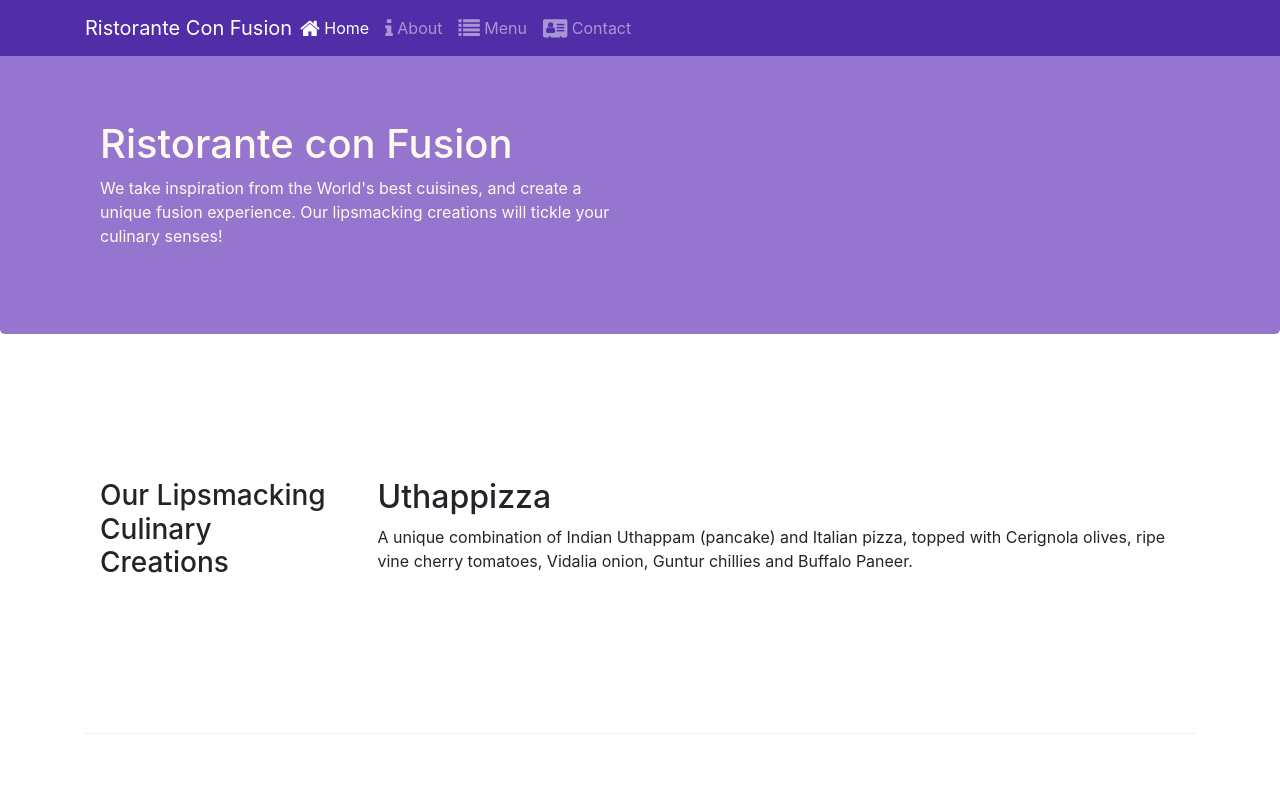
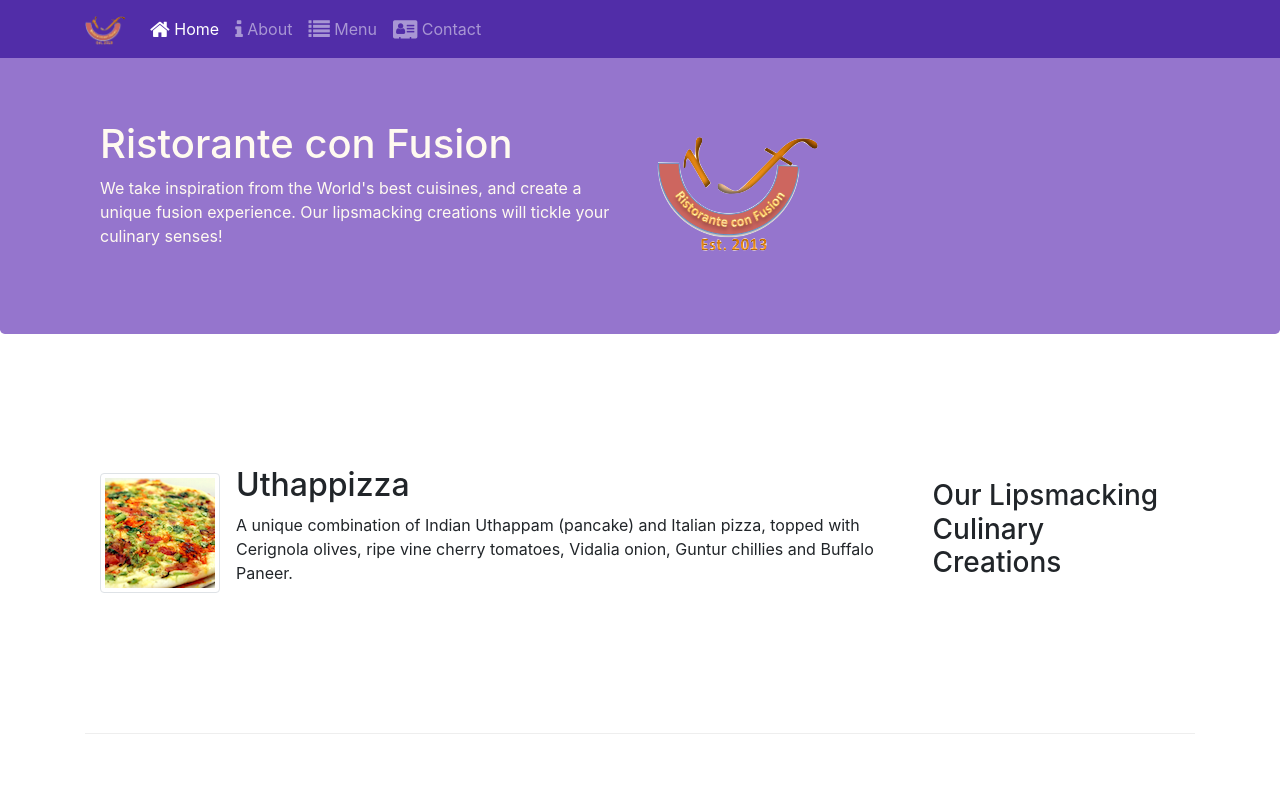
Before and after one commit to kyriecurry/first-bootstrap, a website: page index.html in a window 1280 px wide. Shown: the top 800 px of the page. Drawn offline with nearby package versions, Linux system fonts and the light colour scheme.

Commit message:
Images and Media

```diff
--- a/index.html
+++ b/index.html
@@ -23,7 +23,7 @@
                 <span class="navbar-toggler-icon"></span>
             </button>
 
-            <a class="navbar-brand mr-auto" href="#">Ristorante Con Fusion</a>
+            <a class="navbar-brand" href="#"><img src="img/logo.png" height="30" width="41"></a>
             <div class="collapse navbar-collapse" id="Navbar">
                 <ul class="navbar-nav mr-auto">
                     <li class="nav-item active">
@@ -54,21 +54,30 @@
                         We take inspiration from the World's best cuisines, and create a unique fusion experience. Our lipsmacking creations will tickle your culinary senses!
                     </p>
                 </div>
-                <div class="col-12 col-sm"></div>
+                <div class="col-12 col-sm align-self-center">
+                    <img src="img/logo.png" class="img-fluid">
+                </div>
             </div>
         </div>
     </header>
 
     <div class="container">
         <div class="row row-content align-items-center">
-            <div class="col-12 col-sm-4 col-md-3">
+            <div class="col-12 col-sm-4 order-sm-last col-md-3">
                 <h3>Our Lipsmacking Culinary Creations</h3>
             </div>
-            <div class="col col-sm col-md">
-                <h2>Uthappizza</h2>
+            <div class="col col-sm order-sm-first col-md">
+                <div class="media">
+                    <img class="d-flex mr-3 img-thumbnail align-self-center" src="img/uthappizza.png" alt="uthappizza">
+                    <div class="media-body">
+                        <h2 class="mt-0">Uthappizza</h2>
                         <p>
                             A unique combination of Indian Uthappam (pancake) and Italian pizza, topped with Cerignola olives, ripe vine cherry tomatoes, Vidalia onion, Guntur chillies and Buffalo Paneer.
                         </p>
+                    </div>
+
+                </div>
+
             </div>
         </div>
 
@@ -89,11 +98,16 @@
                 <h3>Meet our Culinary Specialists</h3>
             </div>
             <div class="col col-sm order-sm-first col-md">
-                <h2>Alberto Somayya</h2>
+                <div class="media">
+                    <img class="d-flex mr-3 img-thumbnail align-self-center" src="img/alberto.png" alt="alberto">
+                    <div class="media-body">
+                        <h2 class="mt-0">Alberto Somayya</h2>
                         <h4>Executive Chef</h4>
                         <p>
                             Award winning three-star Michelin chef with wide International experience having worked closely with whos-who in the culinary world, he specializes in creating mouthwatering Indo-Italian fusion experiences.
                         </p>
+                    </div>
+                </div>
             </div>
         </div>
     </div>
```
Also changed, not shown: aboutus.html (+6 -4 lines), contactus.html (+3 -2 lines), img/alberto.png (added), img/buffet.png (added), img/logo.png (added), img/uthappizza.png (added), 1 other file. Lines whose indentation alone changed are shown as unchanged.
